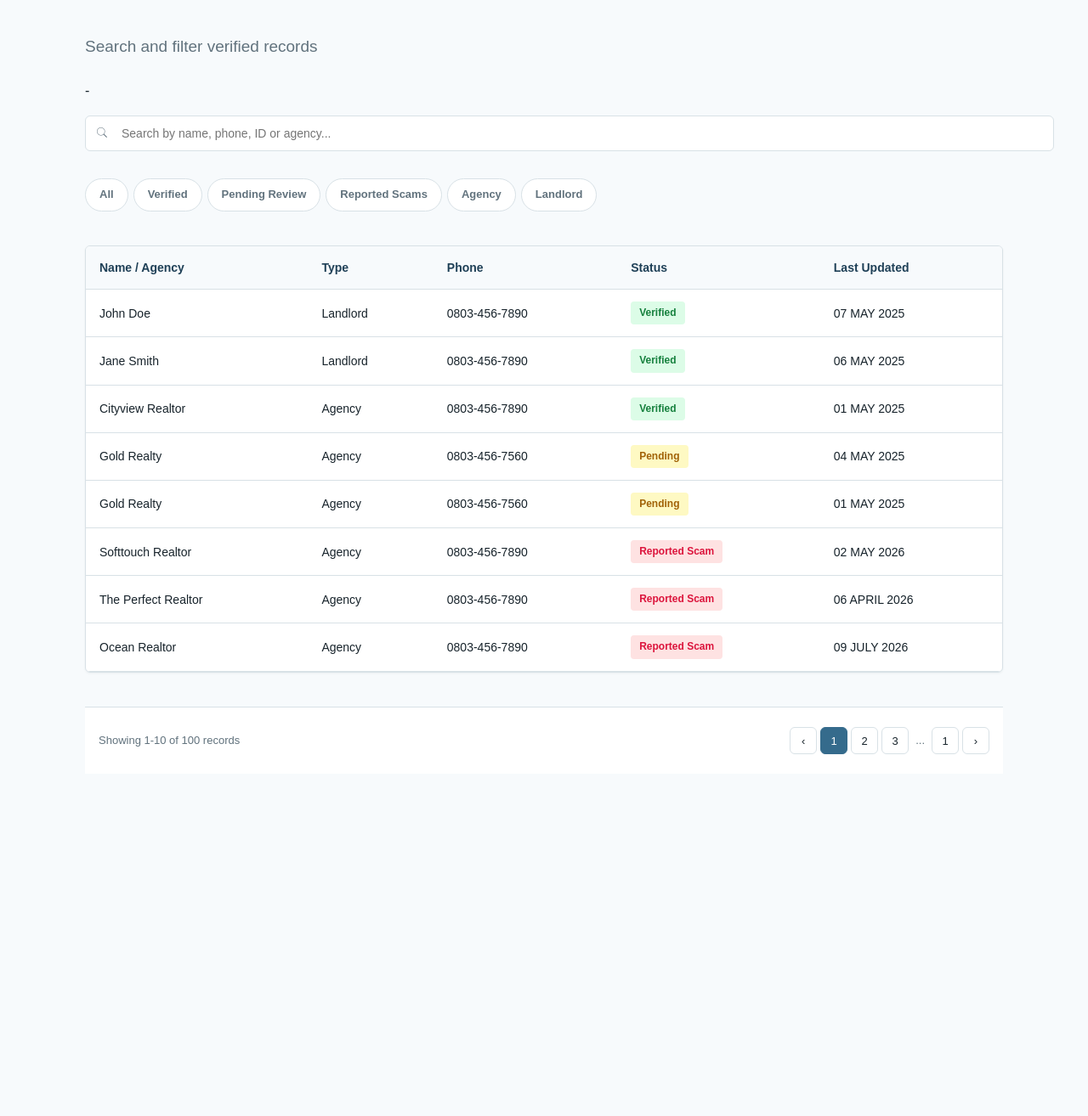
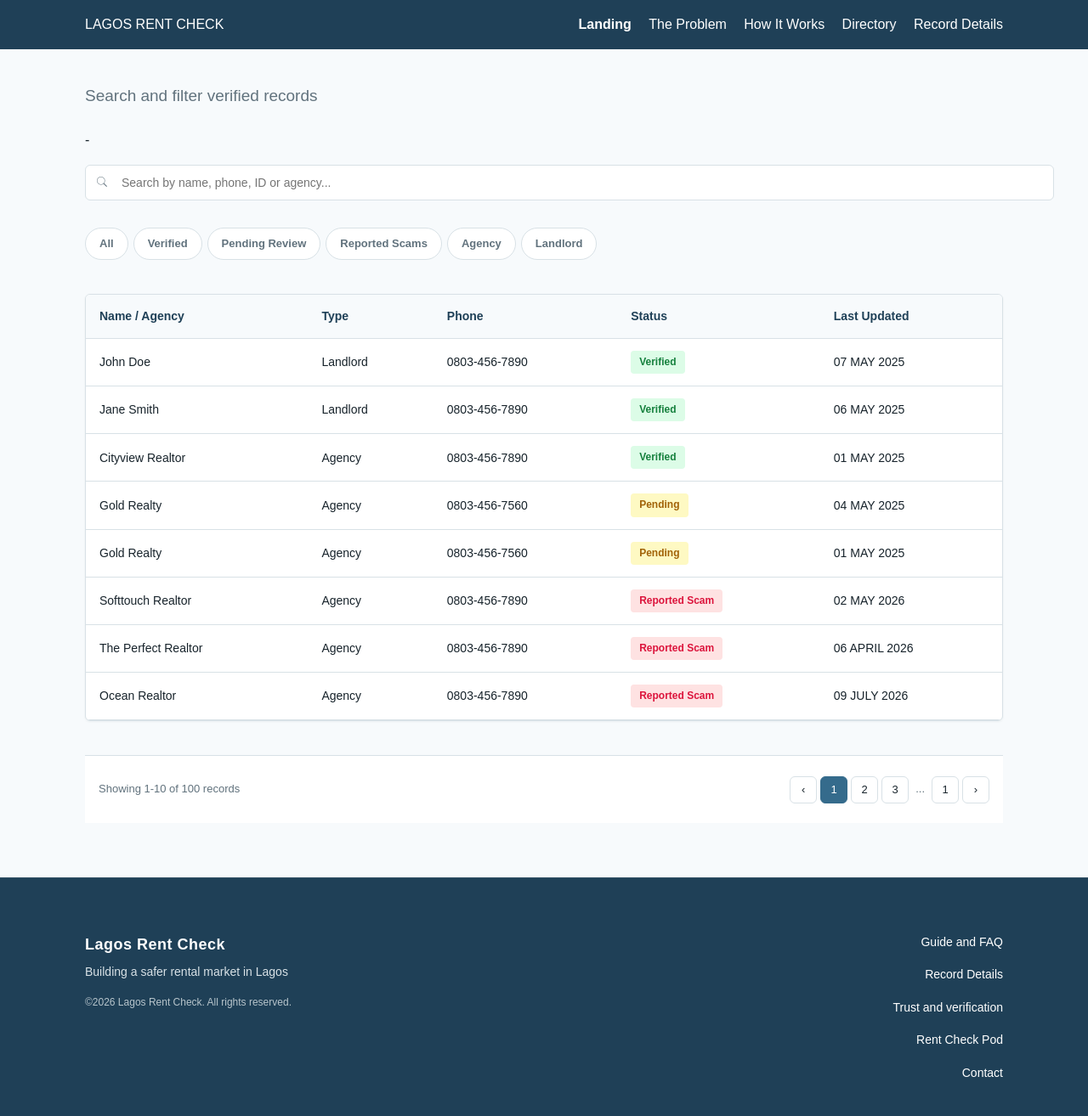
Before and after one commit to Re-Dohz/RENTAL-SCAM-CLARITY-WEBBO3-ACADEMY, a plain HTML site: page directory.html in a window 1280 px wide. Shown: the whole page at 85% size. Before the commit the page ends 975 px from the top, so only its background shows below. Drawn offline with nearby package versions, Linux system fonts and the light colour scheme.

Commit message:
adding header and footer and styling them

```diff
--- a/directory.css
+++ b/directory.css
@@ -28,10 +28,6 @@
 
 }
 
-
-
-
-
 html{
     width:100%;
     overflow-x:hidden;
@@ -53,6 +49,32 @@ body{
     margin-inline:auto;
     padding-inline:var(--s2);
 }
+
+header {
+  background-color: var(--brand-dark);
+  padding: var(--s2) 0;
+  color: white;
+}
+
+.nav-container {
+  display: flex;
+  justify-content: space-between;
+  align-items: center;
+  flex-wrap: wrap;
+  gap: var(--s2);
+}
+
+nav a {
+  color: white;
+  text-decoration: none;
+  margin-left: var(--s2);
+  font-size: 16px;
+}
+
+nav a.active {
+  font-weight: bold;
+}
+
 
 .directory{
     background-color: var(--paper);
@@ -263,6 +285,60 @@ body{
   color: var(--muted);
 }
 
+footer {
+  background-color: var(--brand-dark);
+  color: #FFFFFF;
+  padding: var(--s5) 0 var(--s4) 0;
+  border-top: 1px solid rgba(255, 255, 255, 0.1);
+}
+
+.footer-container {
+  display: flex;
+  justify-content: space-between;
+  align-items: flex-start;
+  gap: var(--s4);
+}
+
+footer .logo {
+  font-size: 18px;
+  font-weight: bold;
+  letter-spacing: 0.5px;
+  margin-bottom: var(--s1);
+  color: #FFFFFF;
+}
+
+.muted-text {
+  color: var(--line);
+  font-size: 14px;
+  margin: 0 0 var(--s2) 0;
+}
+
+.copyright {
+  color: #B8C5CC;
+  font-size: 12px;
+  margin: 0;
+}
+
+.footer-links {
+  display: flex;
+  flex-direction: column;
+  align-items: flex-end;
+  gap: var(--s2);
+}
+
+.footer-links a {
+  color: #FFFFFF;
+  text-decoration: none;
+  font-size: 14px;
+  transition: opacity 0.2s ease;
+}
+
+.footer-links a:hover {
+  opacity: 0.8;
+  text-decoration: underline;
+}
+
+
 @media (max-width: 700px) {
   .directory-pagination {
     flex-direction: column;
--- a/directory.html
+++ b/directory.html
@@ -8,6 +8,22 @@
     <link rel="stylesheet" href="directory.css">
 </head>
 <body>
+
+<header>
+    <div class="wrap nav-container">
+      <div class="logo">
+        <span>LAGOS RENT CHECK</span>
+      </div>
+      <nav aria-label="Main navigation">
+        <a href="index.html" class="active">Landing</a>
+        <a href="the-problem.html">The Problem</a>
+        <a href="how-it-works.html">How It Works</a>
+        <a href="directory.html">Directory</a>
+        <a href="record-detail.html">Record Details</a>
+      </nav>
+    </div>
+  </header>
+
 <!-- Main Working Page-->
   <section class="directory">
   <div class="wrap">
@@ -155,6 +171,23 @@
   </div>
   </section>
 
+  <footer>
+    <div class="wrap footer-container">
+      <div>
+        <div class="logo">Lagos Rent Check</div>
+        <p class="muted-text">Building a safer rental market in Lagos</p>
+        <p class="copyright">©2026 Lagos Rent Check. All rights reserved.</p>
+      </div>
+      <div class="footer-links">
+        <a href="faq.html">Guide and FAQ</a>
+        <a href="record-detail.html">Record Details</a>
+        <a href="trust-verification.html">Trust and verification</a>
+        <a href="pod.html">Rent Check Pod</a>
+        <a href="contact.html">Contact</a>
+      </div>
+    </div>
+  </footer>
+
 
 </body>
 </html>
```
